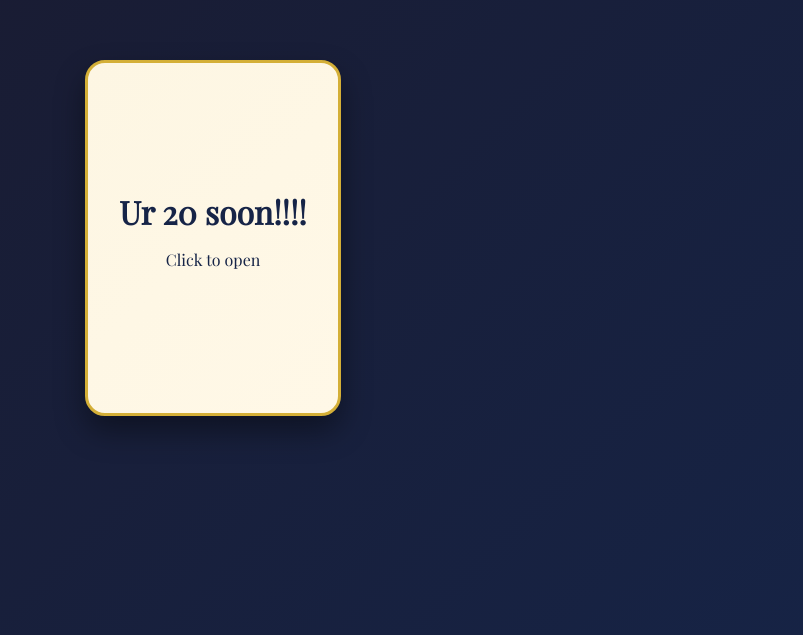
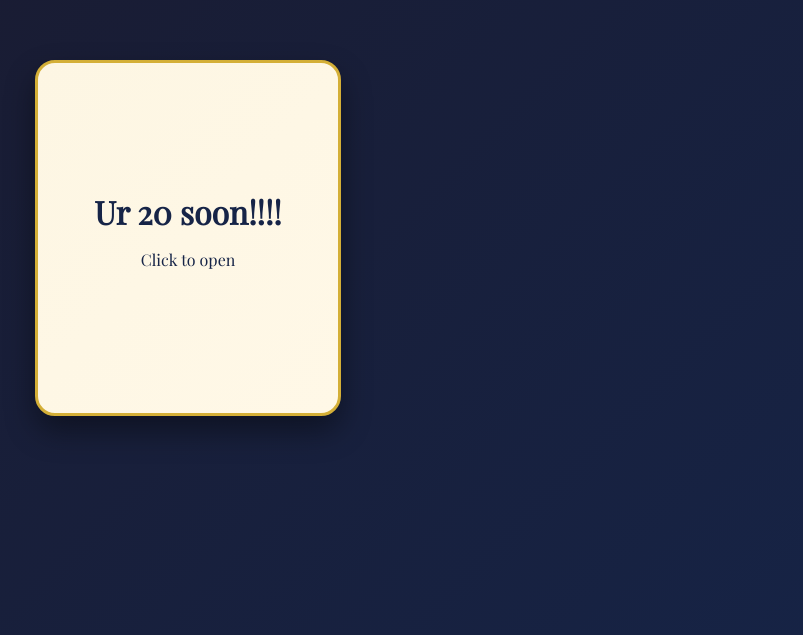
Before and after one commit to dcflab/hbd-, a plain HTML site: page index.html in a window 1280 px wide. Shown: the part 165-800 px from the top of the page, without its empty margins (305-1108 px from the left). Drawn offline with nearby package versions, Linux system fonts and the light colour scheme.

Commit message:
Update style.css

```diff
--- a/style.css
+++ b/style.css
@@ -11,7 +11,7 @@ body {
 
 /* Card Container */
 .card {
-  width: 500px;
+  width: 600px;
   height: 350px;
   perspective: 1000px;
   cursor: pointer;
@@ -57,6 +57,13 @@ body {
 .inside {
   right: 0;
   transform: rotateY(180deg);
+  display: flex;
+  flex-direction: column;
+  justify-content: center;
+  align-items: center;
+  padding: 1rem;        /* add padding for space */
+  text-align: center;   /* center the text */
+  word-wrap: break-word; /* wrap long text */
 }
 
 .inside h2 {
```
